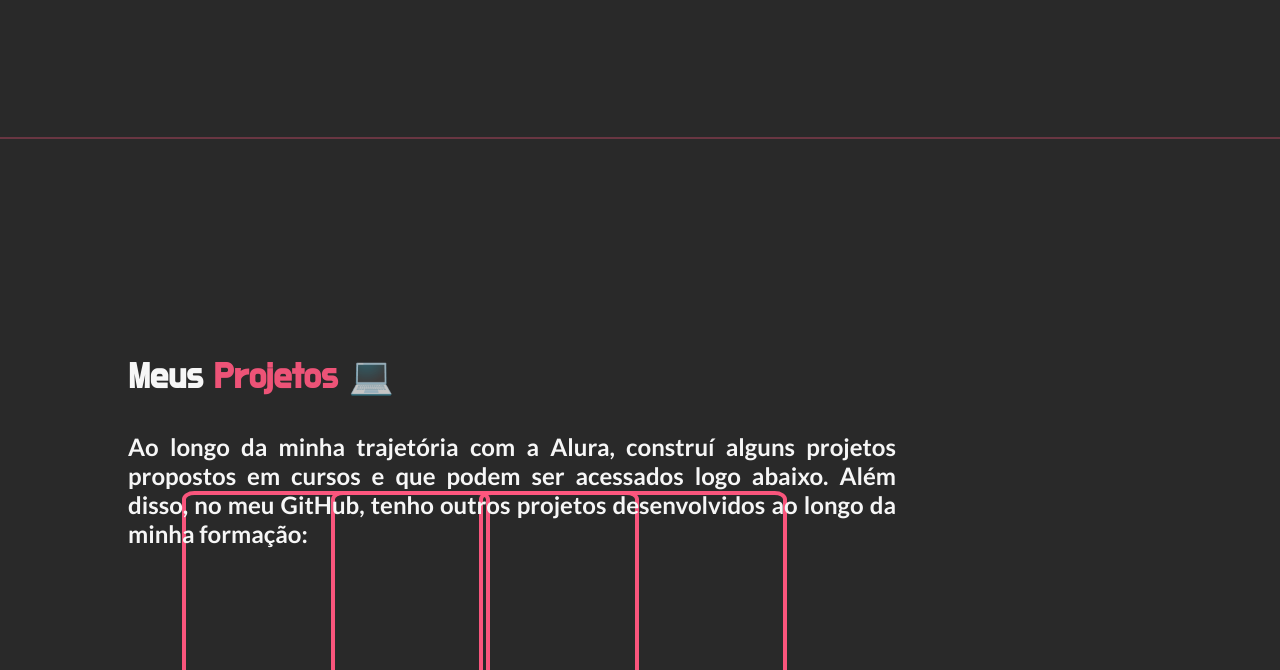
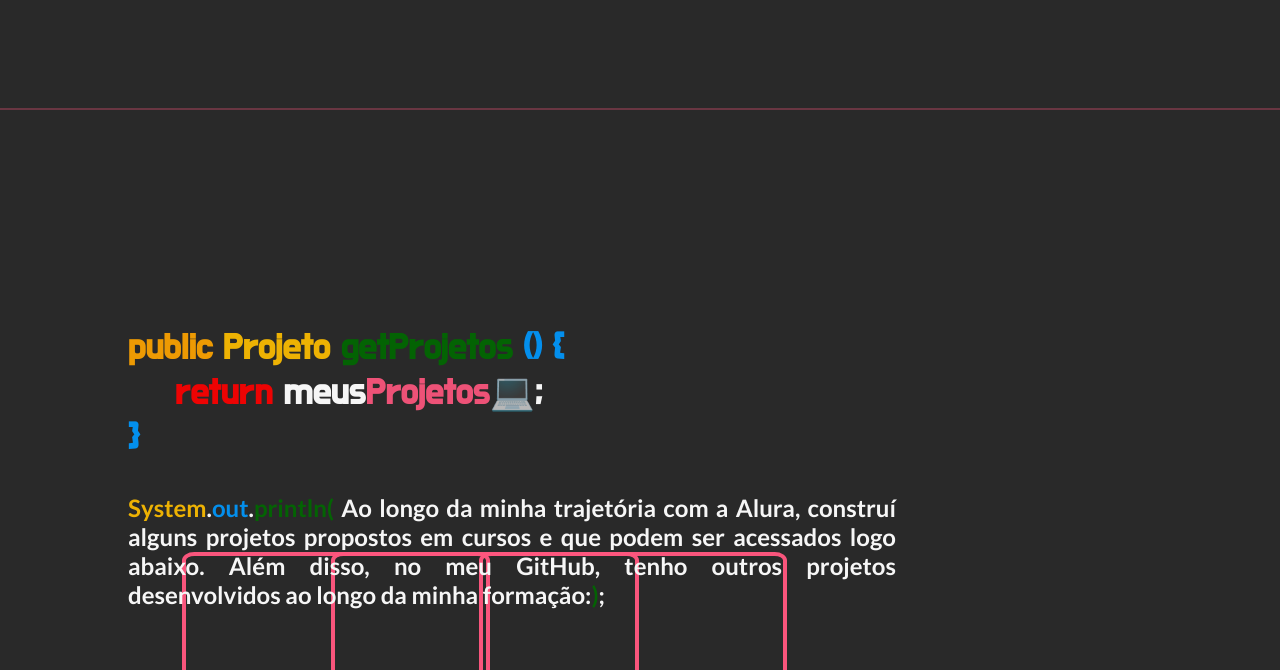
Before and after one commit to eduardoAssuncao/final-project-v2, a plain HTML site: page index.html in a window 1280 px wide. Shown: the part 2010-2680 px from the top of the page. Drawn offline with Linux system fonts and the light colour scheme.

Commit message:
Add files via upload

```diff
--- a/index.html
+++ b/index.html
@@ -211,14 +211,27 @@
       <section id="terceira-secao" class="portfolio__content__projetos">
         <section class="portfolio__main__content">
           <div class="portfolio__main__content__text">
-            <h1 class="portfolio__main__content__text__title" id="projetos">
-              Meus <span>Projetos</span>
+            <h1 class="portfolio__main__content__text__title"><span style="color: orange">public </span
+              ><span style="color: rgb(255, 191, 0)">Projeto </span
+              ><span style="color: rgb(0, 105, 0)">getProjetos </span
+              ><span style="color: rgb(0, 153, 255)">() </span
+              ><span style="color: rgb(0, 153, 255)">{</span><br />
+              &emsp; <span style="color: red">return</span> meus<span id="projetos"
+              id="habilidades"
+              >Projetos</span
+            >;<br /><span style="color: rgb(0, 153, 255)">}</span>
             </h1>
-            <p class="portfolio__main__content__text__info">
+            <p class="portfolio__main__content__text__info"><span style="color: rgb(255, 191, 0)">System</span>.<span
+              style="color: rgb(0, 153, 255)"
+              >out</span
+            >.<span style="color: rgb(0, 105, 0)">println(</span>
               Ao longo da minha trajetória com a Alura, construí alguns projetos
               propostos em cursos e que podem ser acessados logo abaixo. Além
               disso, no meu GitHub, tenho outros projetos desenvolvidos ao longo
-              da minha formação:
+              da minha formação:<span
+              style="color: rgb(0, 105, 0)"
+              >)</span
+            >;
             </p>
           </div>
 
--- a/script.js
+++ b/script.js
@@ -34,11 +34,28 @@ function ativarModoClaro() {
 // hover de icone para topo
 window.addEventListener('scroll', function() {
   const icone = document.getElementById('arrow__page');
+  const secondSection = document.getElementById('segunda-secao');
+  const thirdSection = document.getElementById('terceira-secao');
   const scrollTop = window.scrollY;
 
   if (scrollTop > 500) {
     icone.style.top = '36rem';
+    icone.classList.add('add__animation__arrow');
+    icone.classList.remove('remove__animation__arrow');
   } else {
-    icone.style.top = '-40rem';
+    icone.classList.remove('add__animation__arrow');
+    icone.classList.add('remove__animation__arrow');
+  }
+
+  if(scrollTop < 100){
+    secondSection.classList.remove('show__content__index');
+    thirdSection.classList.remove('show__content__index')
+  }
+
+  if(scrollTop > 300){
+    secondSection.classList.add('show__content__index');
+  }
+  if(scrollTop > 1500){
+    thirdSection.classList.add('show__content__index')
   }
 });
--- a/styles.css
+++ b/styles.css
@@ -82,9 +82,27 @@ button {
   max-height: 30px;
   position: fixed;
   left: 95%;
-  margin-top: 8%;
+  margin-top: 3%;
   background-color: var(--cor-primaria);
   border-radius: 50%;
+}
+
+.add__animation__arrow {
+  animation: aparecer 1s ease-in-out;
+}
+
+.remove__animation__arrow {
+  animation: remover 1s ease-in-out forwards;
+}
+
+@keyframes aparecer {
+  from {opacity: 0;}
+  to {opacity: 1;}
+}
+
+@keyframes remover {
+  0% {opacity: 1;}
+  100% {opacity: 0;}
 }
 
 /*CSS REFERENTE AO BACKGROUND DA PÁGINA HOME*/
@@ -159,6 +177,15 @@ span {
 .portfolio__content__index {
   display: flex;
   flex-direction: row;
+}
+
+.show__content__index{
+  animation: showContent 3s ease-in-out;
+}
+
+@keyframes showContent{
+  from{opacity: 0;}
+  to{opacity: 1;}
 }
 
 .portfolio__content__habilidades {
@@ -259,7 +286,7 @@ span {
   border: 0.13rem solid var(--cor-primaria);
   border-radius: 10px;
   margin-bottom: 1rem;
-  width: 40%;
+  width: 50%;
   animation: fadeInFadeOut 3s linear infinite;
 }
 
@@ -333,7 +360,7 @@ span {
   position: absolute;
   z-index: -1;
   width: 375px;
-  height: 380px;
+  height: 420px;
   border: 0.3rem solid var(--cor-primaria);
   border-radius: 4%;
   margin: -1rem 0rem 0rem 2rem;
@@ -406,7 +433,7 @@ span {
     max-height: 20px;
     position: fixed;
     left: 94%;
-    margin-top: 40%;
+    margin-top: 25%;
     background-color: var(--cor-primaria);
     border-radius: 50%;
   }
@@ -457,7 +484,7 @@ span {
     margin: 2rem 0rem 0rem 0rem;
     justify-content: space-around;
     color: var(--cor-secundaria);
-    width: 80%;
+    width: 90%;
     gap: 2rem;
   }
 
```
